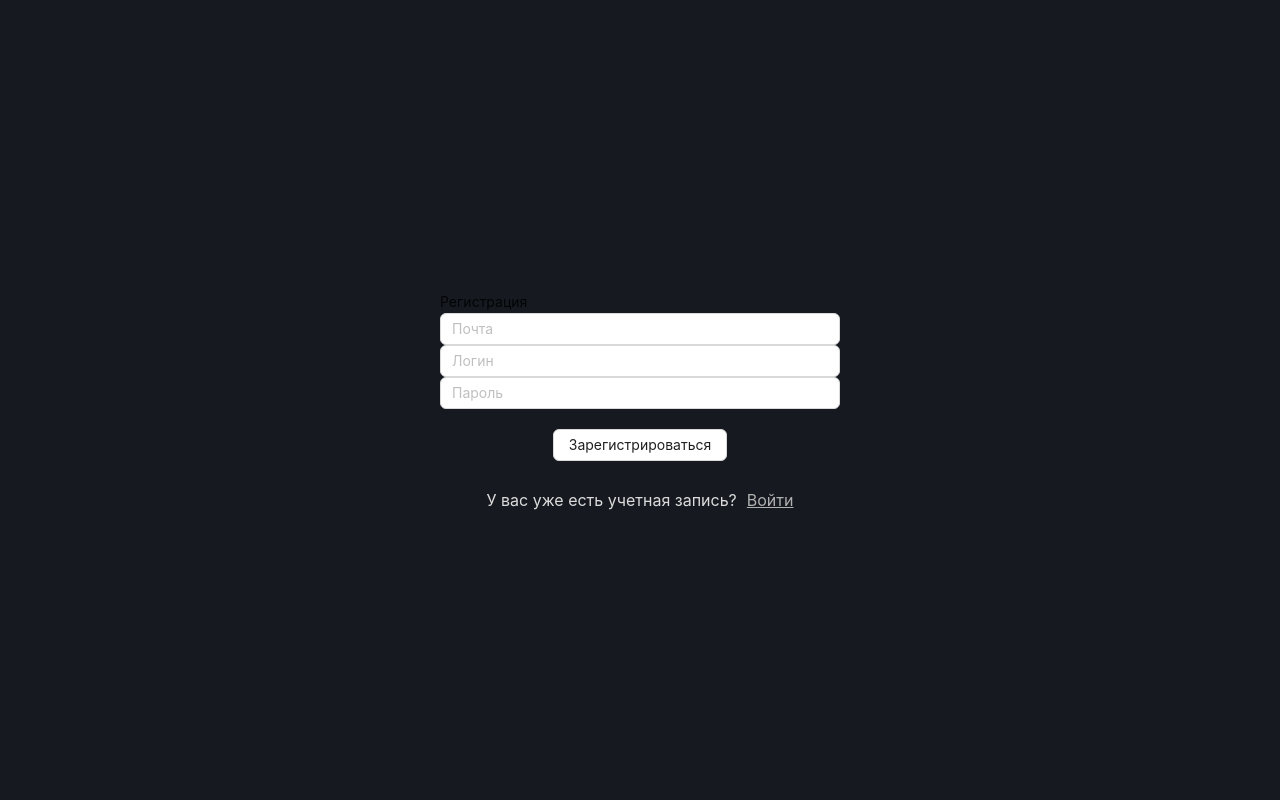
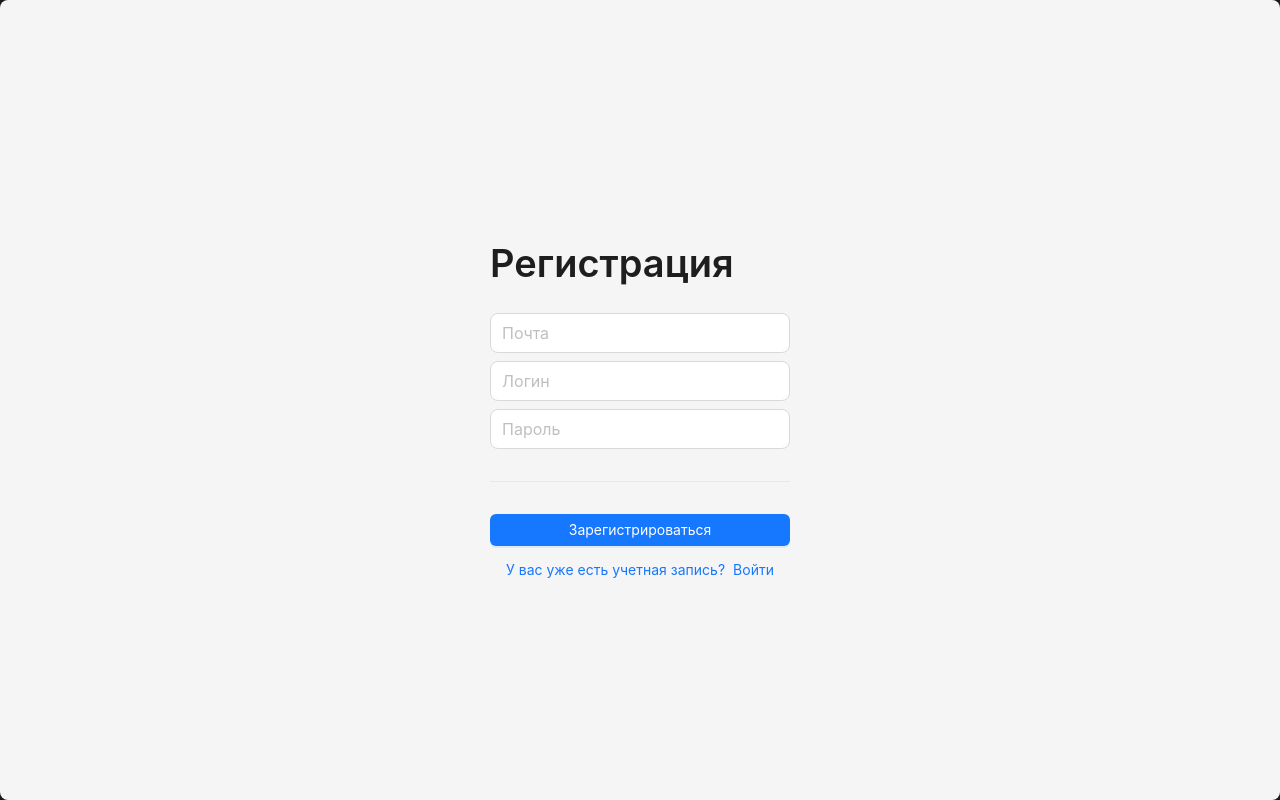
Before and after one commit to FEBFES/FF-TM-FRONT, a React (Create React App) app: page / in a window 1280 px wide. Both pictures are taken after a click on the button "Создать новый аккаунт". Built offline with nearby package versions, Linux system fonts and the light colour scheme.

Commit message:
ref: Auth pages

```diff
--- a/src/layouts/auth-layout/auth-layout.tsx
+++ b/src/layouts/auth-layout/auth-layout.tsx
@@ -13,12 +13,18 @@ const layoutStyle = {
   height: '100vh',
 };
 
+const contentStyle = {
+  display: 'flex',
+  justifyContent: 'center',
+  alignItems: 'center',
+};
+
 export const AuthLayout: React.FC<AuthLayoutProps> = ({
   children,
 }): JSX.Element => {
-  return <Layout style={layoutStyle}>
-      <Content>
-       {children}
-      </Content>
-    </Layout>;
+  return (
+    <Layout style={layoutStyle}>
+      <Content style={contentStyle}>{children}</Content>
+    </Layout>
+  );
 };
--- a/src/pages/auth-pages/login/login-page.tsx
+++ b/src/pages/auth-pages/login/login-page.tsx
@@ -1,14 +1,71 @@
-import React from 'react';
-import { LoginForm } from '../modules/login-form/login-form';
-import { Col, Row, Layout, Flex } from 'antd';
-const { Header, Content, Footer } = Layout;
+import React, { useState } from 'react';
+import { useNavigate } from 'react-router-dom';
+import { useAppDispatch } from '../../../hooks/redux';
+import { fetchLogin } from '../store/auth.thunk';
+import { appRoutsPath } from '../../../routing/routs';
+import { useTranslation } from 'react-i18next';
+import { Typography, Divider, Button, Input, Space } from 'antd';
 
 interface LoginPageProps {}
 
 export const LoginPage: React.FC<LoginPageProps> = (): JSX.Element => {
+  const { t } = useTranslation();
+  const dispatch = useAppDispatch();
+  const [inputData, setInputData] = useState({
+    username: '',
+    password: '',
+  });
+  const navigate = useNavigate();
+
+  const submitHandler = () => {
+    dispatch(fetchLogin(inputData))
+      .unwrap()
+      .then(() => {
+        navigate(appRoutsPath.ProjectPage.to);
+      });
+  };
+
+  const changeHandle = (inputStr: string, label: string) => {
+    setInputData({
+      ...inputData,
+      [label]: inputStr,
+    });
+  };
+
   return (
-      // <Flex justify='center' align='center'>
-        <LoginForm />
-      // </Flex>
+    <div>
+      <Space direction="vertical">
+        <Typography.Title>{t('pages.login.form.title')}</Typography.Title>
+        <Input
+          placeholder={t('pages.login.form.input.username.placeholder')}
+          type={'text'}
+          size="large"
+          value={inputData.username}
+          onChange={(e) => changeHandle(e.target.value, 'username')}
+        />
+        <Input
+          placeholder={t('pages.login.form.input.password.placeholder')}
+          type={'password'}
+          size="large"
+          value={inputData.password}
+          onChange={(e) => changeHandle(e.target.value, 'password')}
+        />
+        <Button type="primary" block onClick={submitHandler}>
+          {t('pages.login.form.button.submit')}
+        </Button>
+
+        <Divider />
+
+        <Button
+          block
+          type="default"
+          onClick={() => {
+            navigate(appRoutsPath.RegistrationPage.to);
+          }}
+        >
+          {t('pages.login.form.button.newAcc')}
+        </Button>
+      </Space>
+    </div>
   );
 };
--- a/src/pages/auth-pages/modules/index.ts
+++ /dev/null
@@ -1,2 +0,0 @@
-export * from './login-form/login-form';
-export * from './registration-form/registration-form';
--- a/src/pages/auth-pages/modules/login-form/login-form.tsx
+++ /dev/null
@@ -1,75 +0,0 @@
-import React, { useState } from 'react';
-import { useNavigate } from 'react-router-dom';
-import { useAppDispatch } from '../../../../hooks/redux';
-import { fetchLogin } from '../../store/auth.thunk';
-import { appRoutsPath } from '../../../../routing/routs';
-import { useTranslation } from 'react-i18next';
-import { Typography, Divider, Button, Input, Flex, Col, Row, Space } from 'antd';
-
-interface LoginFormProps {}
-
-export const LoginForm: React.FC<LoginFormProps> = (): JSX.Element => {
-  const { t } = useTranslation();
-  const dispatch = useAppDispatch();
-  const [inputData, setInputData] = useState({
-    username: '',
-    password: '',
-  });
-  const navigate = useNavigate();
-
-  const submitHandler = () => {
-    dispatch(fetchLogin(inputData))
-      .unwrap()
-      .then(() => {
-        navigate(appRoutsPath.ProjectPage.to);
-      });
-  };
-
-  const changeHandle = (inputStr: string, label: string) => {
-    setInputData({
-      ...inputData,
-      [label]: inputStr,
-    });
-  };
-
-  return (
-    <Flex vertical align='center' justify='center' style={{height: '100%'}}>
-        <Space size="middle" direction='vertical'>
-        <Typography.Title>{t('pages.login.form.title')}</Typography.Title>
-        <Input
-          placeholder={t('pages.login.form.input.username.placeholder')}
-          type={'text'}
-          size='large'
-          value={inputData.username}
-          onChange={(e) => changeHandle(e.target.value, 'username')}
-        />
-        <Input
-          placeholder={t('pages.login.form.input.password.placeholder')}
-          type={'password'}
-          size='large'
-          value={inputData.password}
-          onChange={(e) => changeHandle(e.target.value, 'password')}
-        />
-        <Button
-          type='primary'
-          block
-          onClick={submitHandler}
-        >
-          {t('pages.login.form.button.submit')}
-        </Button>
-
-        <Divider />
-
-        <Button
-          block
-          type='default'
-          onClick={() => {
-            navigate(appRoutsPath.RegistrationPage.to);
-          }}
-        >
-          {t('pages.login.form.button.newAcc')}
-        </Button>
-        </Space>
-    </Flex>
-  );
-};
--- a/src/pages/auth-pages/modules/registration-form/registration-form.styled.ts
+++ /dev/null
@@ -1,35 +0,0 @@
-import styled from 'styled-components';
-import { Button } from 'antd';
-
-export const SRegistrationForm = styled.div`
-  display: flex;
-  flex-direction: column;
-  width: 25rem;
-`;
-
-export const SRegButton = styled(Button)`
-  align-self: center;
-  margin: 20px 0 0 !important;
-`;
-
-export const SButtonLingLogin = styled.div`
-  margin-top: 30px;
-  font-size: 16px;
-  color: var(--font-defautl);
-  display: flex;
-  align-items: center;
-  justify-content: center;
-
-  & > span {
-    margin-right: 10px;
-  }
-
-  & > a {
-    text-decoration: underline;
-    color: var(--font-gray);
-  }
-
-  @media screen and (max-width: 580px) {
-    width: 80%;
-  }
-`;
--- a/src/pages/auth-pages/modules/registration-form/registration-form.tsx
+++ /dev/null
@@ -1,78 +0,0 @@
-import React, { useState } from 'react';
-import { Input, Typography } from 'antd';
-import { useAppDispatch } from '../../../../hooks/redux';
-import { fetchRegistration } from '../../store/auth.thunk';
-import { IRegisterFormDataType } from '../../store/auth.type';
-import { Link, useNavigate } from 'react-router-dom';
-import { appRoutsPath } from '../../../../routing/routs';
-import { useTranslation } from 'react-i18next';
-import {
-  SButtonLingLogin,
-  SRegButton,
-  SRegistrationForm,
-} from './registration-form.styled';
-
-interface RegistrationFormProps {}
-
-export const RegistrationForm: React.FC<
-  RegistrationFormProps
-> = (): JSX.Element => {
-  const { t } = useTranslation();
-  const dispatch = useAppDispatch();
-  const navigate = useNavigate();
-
-  const [inputData, setInputData] = useState<IRegisterFormDataType>({
-    email: '',
-    username: '',
-    password: '',
-  });
-
-  const submitHandler = () => {
-    dispatch(fetchRegistration(inputData))
-      .unwrap()
-      .then(() => {
-        navigate(appRoutsPath.LoginPage.to);
-      });
-  };
-
-  const changeHandle = (data: string, label: any) => {
-    setInputData({
-      ...inputData,
-      [label]: data,
-    });
-  };
-
-  return (
-    <SRegistrationForm>
-      <Typography>{t('pages.registration.title')}</Typography>
-      <Input
-        placeholder={t('pages.registration.input.email.placeholder')}
-        type={'text'}
-        value={inputData.email}
-        onChange={(e) => changeHandle(e.target.value, 'email')}
-      />
-      <Input
-        placeholder={t('pages.registration.input.username.placeholder')}
-        type={'text'}
-        value={inputData.username}
-        onChange={(e) => changeHandle(e.target.value, 'username')}
-      />
-      <Input
-        placeholder={t('pages.registration.input.password.placeholder')}
-        type={'password'}
-        value={inputData.password}
-        onChange={(e) => changeHandle(e.target.value, 'password')}
-      />
-      <SRegButton onClick={submitHandler}>
-        {t('pages.registration.button.submit')}
-      </SRegButton>
-
-      <SButtonLingLogin>
-        <span>{t('pages.registration.login.label')}</span>
-        <Link to={appRoutsPath.LoginPage.to}>
-          {t('pages.registration.login.action')}
-        </Link>
-      </SButtonLingLogin>
-    </SRegistrationForm>
-  );
-};
--- a/src/pages/auth-pages/registration/registration-page.styled.ts
+++ /dev/null
@@ -1,11 +0,0 @@
-import styled from 'styled-components';
-
-export const SPage = styled.div`
-  width: 100%;
-  display: flex;
-  flex-direction: column;
-  justify-content: center;
-  align-items: center;
-  height: 100vh;
-  background: var(--bg-0);
-`;
--- a/src/pages/auth-pages/registration/registration-page.tsx
+++ b/src/pages/auth-pages/registration/registration-page.tsx
@@ -1,15 +1,81 @@
-import React from 'react';
-import { RegistrationForm } from '../modules/registration-form/registration-form';
-import { SPage } from './registration-page.styled';
-
+import React, { useState } from 'react';
+import { Input, Typography, Button, Space, Divider } from 'antd';
+import { useAppDispatch } from '../../../hooks/redux';
+import { fetchRegistration } from '../store/auth.thunk';
+import { IRegisterFormDataType } from '../store/auth.type';
+import { useNavigate } from 'react-router-dom';
+import { appRoutsPath } from '../../../routing/routs';
+import { useTranslation } from 'react-i18next';
 interface RegistrationPageProps {}
 
 export const RegistrationPage: React.FC<
   RegistrationPageProps
 > = (): JSX.Element => {
+  const { t } = useTranslation();
+  const dispatch = useAppDispatch();
+  const navigate = useNavigate();
+
+  const [inputData, setInputData] = useState<IRegisterFormDataType>({
+    email: '',
+    username: '',
+    password: '',
+  });
+
+  const submitHandler = () => {
+    dispatch(fetchRegistration(inputData))
+      .unwrap()
+      .then(() => {
+        navigate(appRoutsPath.LoginPage.to);
+      });
+  };
+
+  const changeHandle = (data: string, label: any) => {
+    setInputData({
+      ...inputData,
+      [label]: data,
+    });
+  };
+
   return (
-    <SPage>
-      <RegistrationForm />
-    </SPage>
+    <div>
+      <Space direction="vertical">
+        <Typography.Title>{t('pages.registration.title')}</Typography.Title>
+        <Input
+          placeholder={t('pages.registration.input.email.placeholder')}
+          type={'email'}
+          size="large"
+          value={inputData.email}
+          onChange={(e) => changeHandle(e.target.value, 'email')}
+        />
+        <Input
+          placeholder={t('pages.registration.input.username.placeholder')}
+          type={'text'}
+          size="large"
+          value={inputData.username}
+          onChange={(e) => changeHandle(e.target.value, 'username')}
+        />
+        <Input
+          placeholder={t('pages.registration.input.password.placeholder')}
+          type={'password'}
+          size="large"
+          value={inputData.password}
+          onChange={(e) => changeHandle(e.target.value, 'password')}
+        />
+
+        <Divider />
+
+        <Button block type="primary" onClick={submitHandler}>
+          {t('pages.registration.button.submit')}
+        </Button>
+
+        <Button type="link" href={appRoutsPath.LoginPage.to}>
+          <Space>
+            <span>{t('pages.registration.login.label')}</span>
+
+            <span>{t('pages.registration.login.action')}</span>
+          </Space>
+        </Button>
+      </Space>
+    </div>
   );
 };
--- a/src/pages/root/app/app.tsx
+++ b/src/pages/root/app/app.tsx
@@ -5,7 +5,6 @@ import { useLocales } from '../../../hooks/useLocales';
 import { AuthAppRoutes, NotAuthAppRoutes } from '../modules';
 import 'react-toastify/dist/ReactToastify.css';
 import { useOffline } from '../../../hooks/useOffline';
-import { SAppContainer } from './app.styled';
 
 export const App = () => {
   // const isAuth = useTypedSelector((state) => state.auth.isAuth);
--- a/src/pages/settings-page/settings-page.tsx
+++ b/src/pages/settings-page/settings-page.tsx
@@ -1,13 +1,12 @@
 import React from 'react';
 import { Routes, Route } from 'react-router-dom';
-import { SettingsSidebar } from './components/settings-sidebar/settings-sidebar';
 import {
   SettingsProfileTab,
   SettingsProjectsTab,
   SettingsMembersTab,
   SettingsGeneralTab,
 } from './modules';
-import { SPage, SPageCont, SPageWrap } from './settings-page.styled';
+import { SPageCont, SPageWrap } from './settings-page.styled';
 
 interface SettingsPageProps {}
 
```
